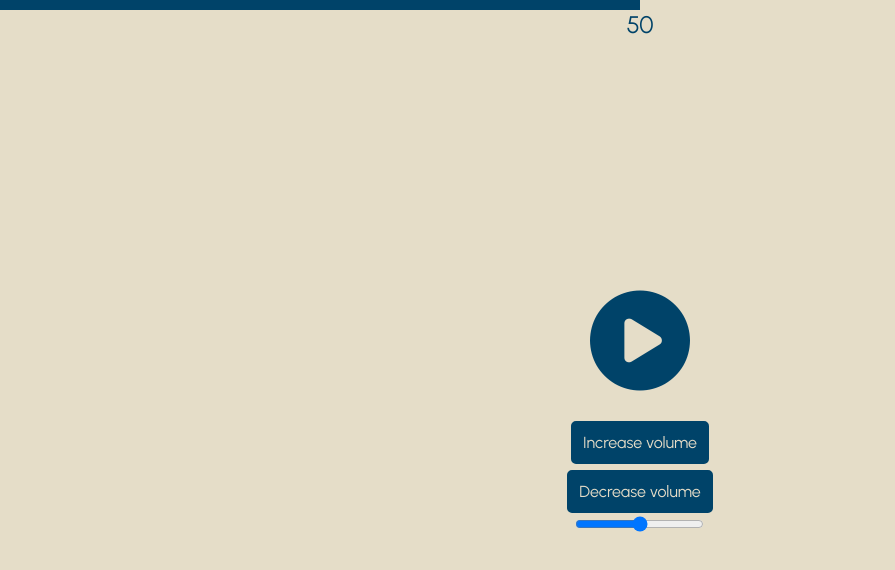
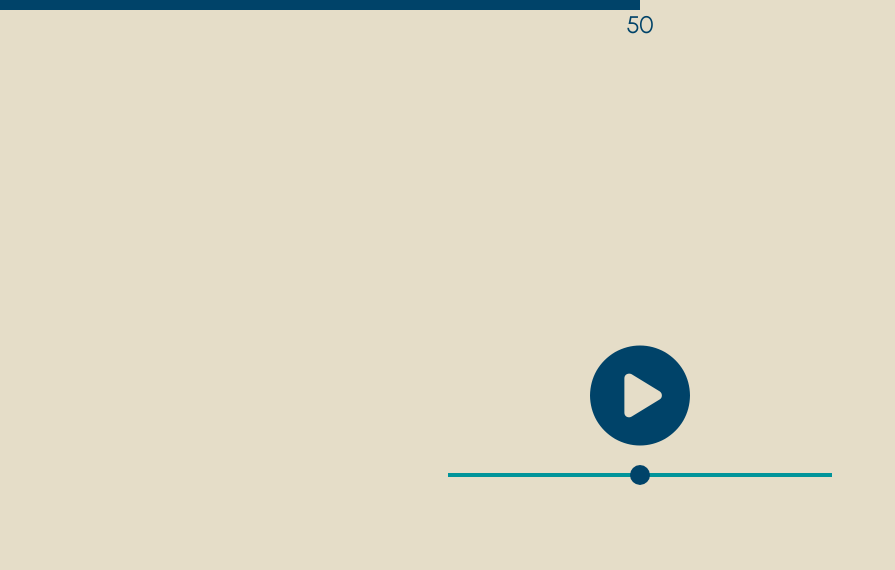
Before and after one commit to Cosmeeeen/best-volume-sliders, a React (Create React App) app: page / in a window 1280 px wide. Shown: the top 570 px of the page, without its empty margins (0-895 px from the left). Built offline with nearby package versions, Linux system fonts and the light colour scheme.

Commit message:
Finished configuration for all relevant browsers

```diff
--- a/src/App.js
+++ b/src/App.js
@@ -4,7 +4,7 @@ import AudioPlayer from './Components/AudioPlayer/index';
 import VolumeBar from './Components/VolumeBar';
 import NormalVolumeSlider from './Components/Sliders/NormalVolumeSlider';
 
-import BasicButtonControls from './Components/Sliders/BasicButtonControls';
+// import BasicButtonControls from './Components/Sliders/BasicButtonControls';
 
 function App() {
   const [volume, setVolume] = React.useState(50);
@@ -13,7 +13,7 @@ function App() {
     <div className="App">
       <GlobalStyle />
       <AudioPlayer volume={volume} />
-      <BasicButtonControls volume={volume} setVolume={setVolume} />
+      {/* <BasicButtonControls volume={volume} setVolume={setVolume} /> */}
       <NormalVolumeSlider volume={volume} setVolume={setVolume} />
       <VolumeBar volume={volume} />
     </div>
--- a/src/Components/Sliders/NormalVolumeSlider/index.js
+++ b/src/Components/Sliders/NormalVolumeSlider/index.js
@@ -1,18 +1,18 @@
 import React from 'react';
 import PropTypes from 'prop-types';
 
-import { VolumeBarContainer } from './styled-components';
+import { VolumeBarContainer, Slider } from './styled-components';
 
 const NormalVolumeSlider = ({ volume, setVolume }) => {
   return (
     <VolumeBarContainer>
-      <input
+      <Slider
         type="range"
         min={0}
         max={100}
         value={volume}
         onChange={e => {
-          setVolume(e.target.value);
+          setVolume(parseInt(e.target.value));
         }}
       />
     </VolumeBarContainer>
--- /dev/null
+++ b/src/Components/Sliders/NormalVolumeSlider/styled-components/Slider.js
@@ -0,0 +1,75 @@
+import styled from 'styled-components';
+
+import * as theme from '../../../../Themes/default.json';
+
+const sliderHeight = 20;
+
+const Slider = styled.input`
+  --webkit-appearance: none;
+  appearance: none;
+  cursor: pointer;
+  display: block;
+  width: 30vw;
+  background: transparent;
+
+  // Webkit configuration
+
+  &::-webkit-slider-thumb {
+    appearance: none;
+    --webkit-appearance: none;
+    background: ${theme.color.normal};
+    border-radius: 100%;
+    border: 0;
+    width: ${sliderHeight}px;
+    height: ${sliderHeight}px;
+    position: relative;
+    top: 50%;
+    transform: translateY(-50%);
+    border: none;
+    box-shadow: none;
+    transition: 0.2s all;
+  }
+
+  &::-webkit-slider-thumb:hover {
+    background: ${theme.color.highlight};
+    width: ${sliderHeight + 5}px;
+    height: ${sliderHeight + 5}px;
+  }
+
+  &::-webkit-slider-runnable-track {
+    background: ${theme.color.light};
+    width: 100%;
+    height: ${sliderHeight * 0.2}px;
+  }
+
+  // Mozilla configuration
+
+  &::-moz-range-track,
+  &::-moz-range-progress {
+    background: ${theme.color.light};
+    width: 100%;
+    height: ${sliderHeight * 0.2}px;
+  }
+
+  &::-moz-range-thumb {
+    appearance: none;
+    --webkit-appearance: none;
+    background: ${theme.color.normal};
+    border-radius: 100%;
+    border: 0;
+    width: ${sliderHeight}px;
+    height: ${sliderHeight}px;
+    position: relative;
+    border: none;
+    box-shadow: none;
+    transition: 0.2s all;
+  }
+
+  &::-moz-range-thumb:hover {
+    background: ${theme.color.highlight};
+    width: ${sliderHeight + 5}px;
+    height: ${sliderHeight + 5}px;
+  }
+`;
+
+export default Slider;
--- a/src/Components/Sliders/NormalVolumeSlider/styled-components/VolumeBarContainer.style.js
+++ b/src/Components/Sliders/NormalVolumeSlider/styled-components/VolumeBarContainer.style.js
@@ -4,6 +4,7 @@ const VolumeBarContainer = styled.div`
   display: flex;
   justify-content: center;
   align-items: center;
+  overflow: show;
 `;
 
 export default VolumeBarContainer;
--- a/src/Components/Sliders/NormalVolumeSlider/styled-components/index.js
+++ b/src/Components/Sliders/NormalVolumeSlider/styled-components/index.js
@@ -1,3 +1,4 @@
 import VolumeBarContainer from './VolumeBarContainer.style';
+import Slider from './Slider';
 
-export { VolumeBarContainer };
+export { VolumeBarContainer, Slider };
--- a/src/Components/VolumeBar/index.style.js
+++ b/src/Components/VolumeBar/index.style.js
@@ -12,6 +12,7 @@ export const VolumeBarContainer = styled.div`
   align-items: center;
   justify-content: flex-end;
   flex-direction: column;
+  background: transparent;
 
   & p {
     color: ${theme.color.normal};
@@ -24,11 +25,22 @@ export const VolumeBarContainer = styled.div`
     height: 10px;
   }
 
+  // Webkit configuration
+
   & progress::-webkit-progress-bar {
-    background-color: transparent;
+    background: transparent;
   }
 
   & progress::-webkit-progress-value {
-    background-color: ${theme.color.normal};
+    background: ${theme.color.normal};
   }
+
+  // Mozilla configuration
+
+  & progress::-moz-progress-bar {
+    background: transparent;
+  }
+
+  // This is where IE configuration would go if I had what to test it on :|
+  // (But tbh who even uses IE anymore)
 `;
```
